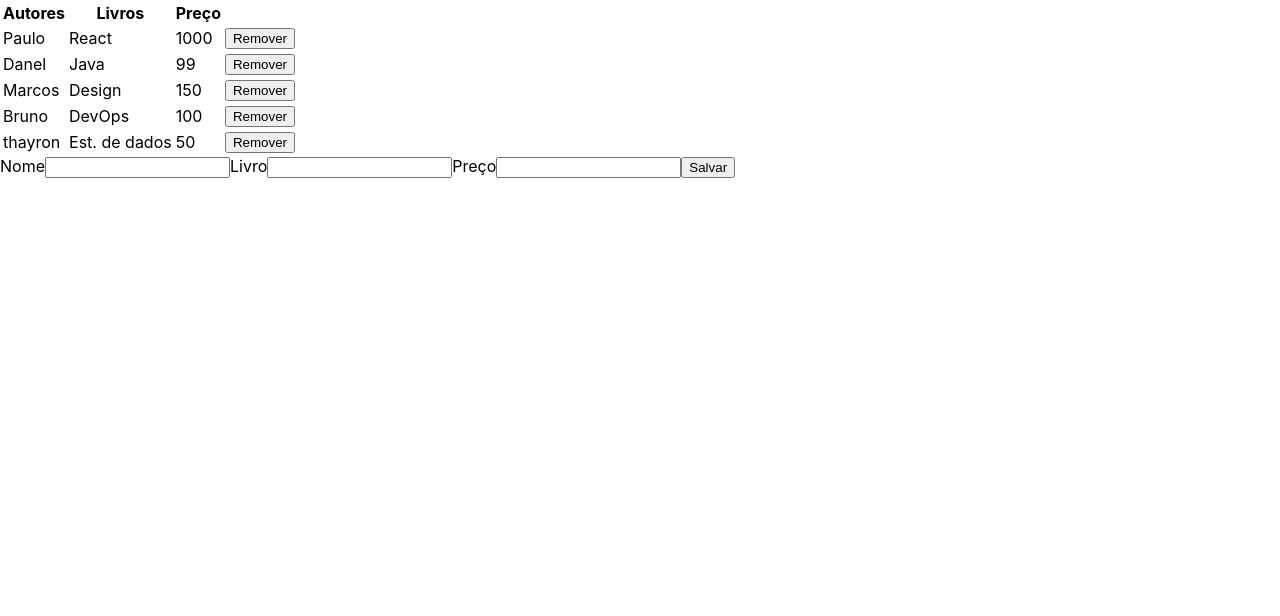
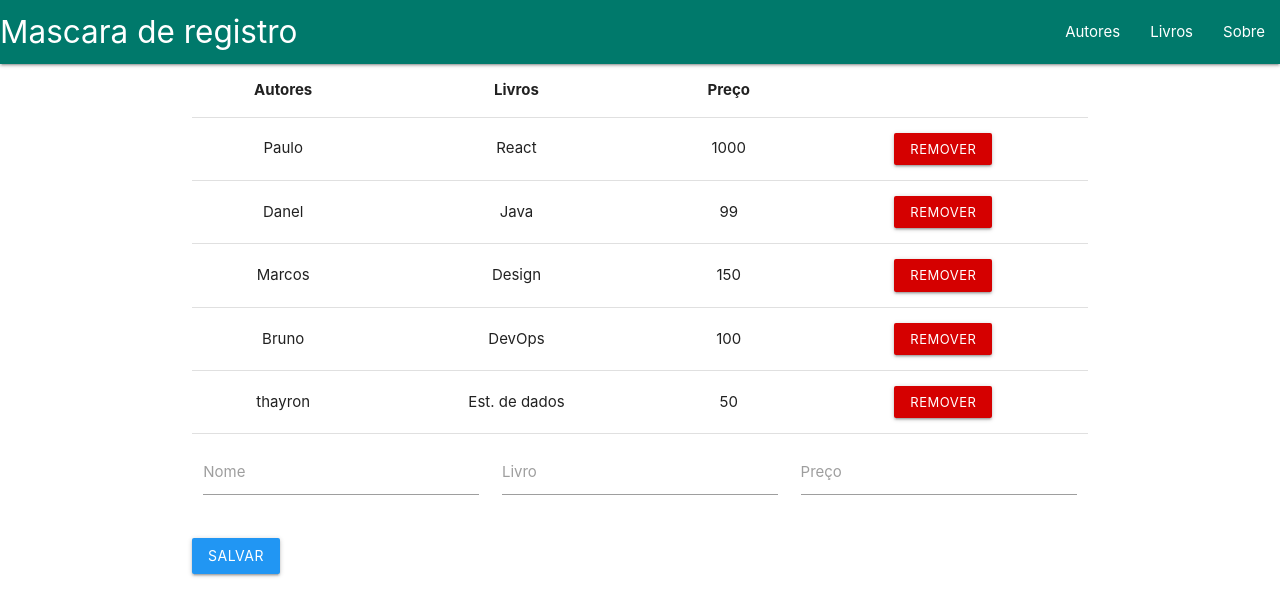
Before and after one commit to thayronFeitosa/aprendendo-React, a React (Create React App) app: page / in a window 1280 px wide. Shown: the top 616 px of the page. Built offline with nearby package versions, Linux system fonts and the light colour scheme.

Commit message:
Foi criado o front usando materialize

```diff
--- a/package.json
+++ b/package.json
@@ -7,9 +7,11 @@
     "@testing-library/react": "^9.5.0",
     "@testing-library/user-event": "^7.2.1",
     "create-react-app": "^3.4.1",
+    "materialize-css": "^1.0.0",
     "react": "^16.13.1",
     "react-dom": "^16.13.1",
-    "react-scripts": "3.4.1"
+    "react-scripts": "3.4.1",
+    "validator": "^10.11.0"
   },
   "scripts": {
     "start": "react-scripts start",
--- a/src/App.js
+++ b/src/App.js
@@ -1,6 +1,8 @@
 import React, { Component, Fragment } from 'react';
 import './App.css';
+import Header from './Header';
 import Tabela from './tabelas';
+import 'materialize-css/dist/css/materialize.min.css'
 
 import Form from './Formulario';
 
@@ -54,8 +56,11 @@ class App extends Component {
   render() {
     return (
       <Fragment>
+        <Header />
+        <div className="container">
         <Tabela autores={this.state.autores} removeAutor={this.removeAutor} />
         <Form escutadorDeSubmite={this.escutadorDeSubmite}/>
+        </div>
       </Fragment>
     );
   }
--- a/src/Formulario.js
+++ b/src/Formulario.js
@@ -30,39 +30,46 @@ class Formulario extends Component {
         const { nome, livro, preco } = this.state;
         return (
             <form>
-
+                <div className="row">
+                    <div className="input-field col s4">
                         <label htmlFor="nome">Nome</label>
                         <input
+                        className="validate"
                             id="nome"
                             type="text"
                             name="nome"
                             value={nome}
-                    onChange = {this.escutadorDeInput}
+                            onChange={this.escutadorDeInput}
                         />
+                    </div>
+                    <div className="input-field col s4">
 
                         <label htmlFor="livro">Livro</label>
                         <input
+                        className="validate"
                             id="livro"
                             type="text"
                             name="livro"
                             value={livro}
-                    onChange = {this.escutadorDeInput}
+                            onChange={this.escutadorDeInput}
 
                         />
-
+                    </div>
+                    <div className="input-field col s4">
 
                         <label htmlFor="preco">Preço</label>
                         <input
+                        className="validate"
                             id="preco"
                             type="text"
                             name="preco"
                             value={preco}
-                    onChange = {this.escutadorDeInput}
+                            onChange={this.escutadorDeInput}
 
                         />
-
-
-                <button onClick={this.submitFormulario} type="button">Salvar
+                    </div>
+                </div>
+                <button onClick={this.submitFormulario} className="btn waves-effect waves-light blue" type="button">Salvar
             </button>
             </form>
         )
--- /dev/null
+++ b/src/Header.js
@@ -0,0 +1,18 @@
+import React from 'react';
+
+const Header = () =>{
+    return(
+        <nav>
+        <div class="nav-wrapper teal darken-2">
+          <a href="/" class="brand-logo">Mascara de registro</a>
+          <ul class="right hide-on-med-and-down">
+            <li><a href="/">Autores</a></li>
+            <li><a href="/">Livros</a></li>
+            <li><a href="/">Sobre</a></li>
+          </ul>
+        </div>
+      </nav>
+    )
+}
+
+export default  Header;
--- a/src/tabelas.js
+++ b/src/tabelas.js
@@ -20,7 +20,7 @@ const TableBody = props => {
                 <td>{linha.nome}</td>
                 <td>{linha.livro}</td>
                 <td>{linha.preco}</td>
-                <td><button onClick={()=> {props.removeAutor(index)}}>Remover</button></td>
+                <td><button onClick={()=> {props.removeAutor(index)}}className="waves-effect waves-light btn-small red accent-4" >Remover</button></td>
             </tr>
         );
     })
@@ -37,7 +37,7 @@ class Tabela extends Component {
     render() {
         const { autores, removeAutor } = this.props;
         return (
-            <table>
+            <table className="centered">
 
                 <TableHead />
                 <TableBody autores={ autores } removeAutor = { removeAutor } />
```
Also changed, not shown: 1 other file (tests, documents, lock files or other folders). Lines whose indentation alone changed are shown as unchanged.
